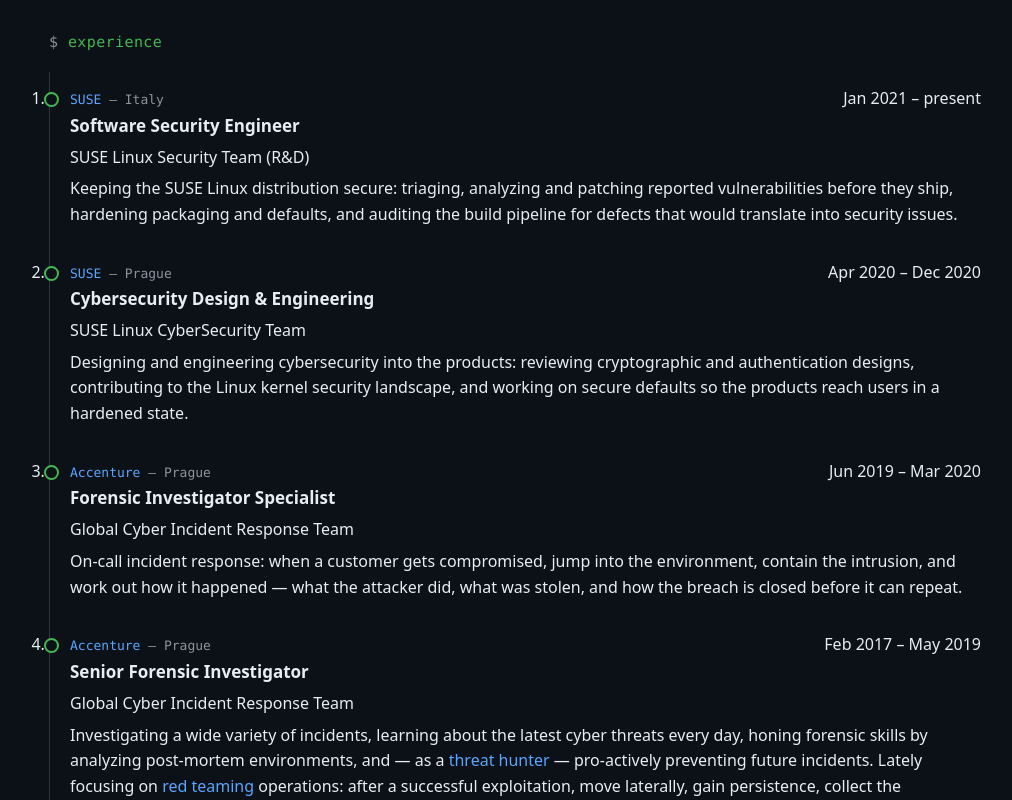
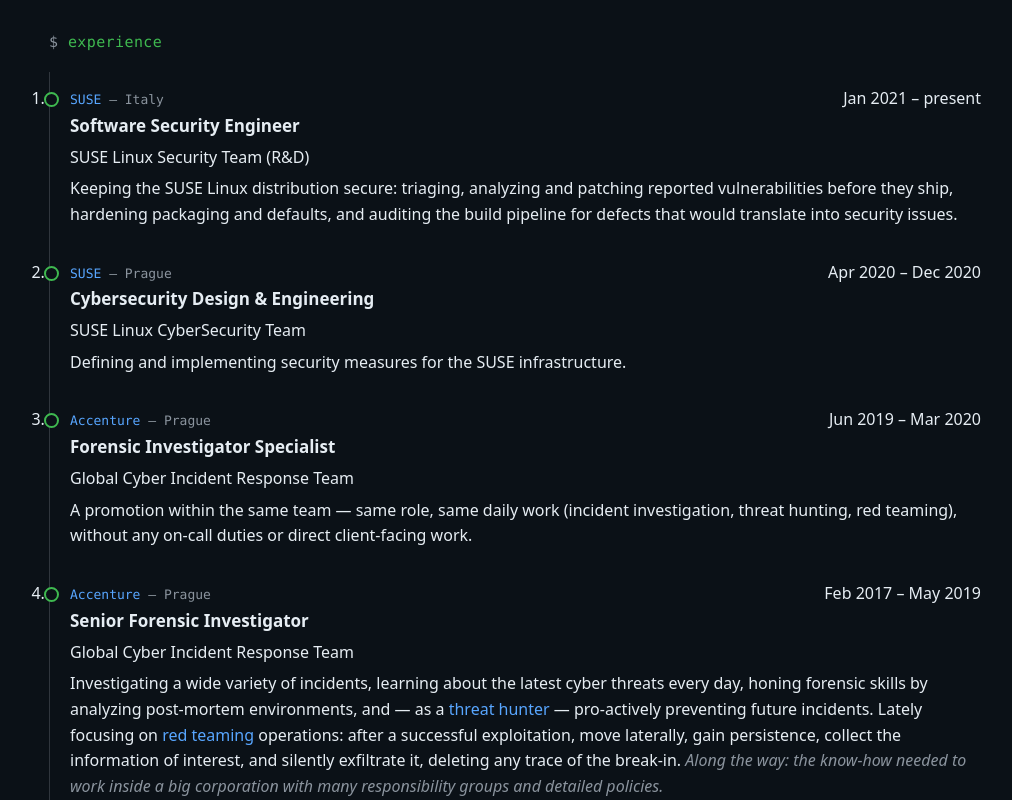
Before and after one commit to StayPirate/resumepagetest, a website built with Vite: page index.html in a window 1280 px wide. Shown: the part 615-1415 px from the top of the page, without its empty margins (125-1137 px from the left). Built offline with nearby package versions, Linux system fonts and the light colour scheme.

Commit message:
fix: accurate role descriptions (infra security; promotion, no on-call/clients)

```diff
--- a/index.html
+++ b/index.html
@@ -74,9 +74,7 @@ $</pre>
             <h3>Cybersecurity Design &amp; Engineering</h3>
             <p>SUSE Linux CyberSecurity Team</p>
             <p>
-              Designing and engineering cybersecurity into the products: reviewing cryptographic and
-              authentication designs, contributing to the Linux kernel security landscape, and working on
-              secure defaults so the products reach users in a hardened state.
+              Defining and implementing security measures for the SUSE infrastructure.
             </p>
           </li>
         <li>
@@ -87,9 +85,9 @@ $</pre>
             <h3>Forensic Investigator Specialist</h3>
             <p>Global Cyber Incident Response Team</p>
             <p>
-              On-call incident response: when a customer gets compromised, jump into the environment,
-              contain the intrusion, and work out how it happened — what the attacker did, what was stolen,
-              and how the breach is closed before it can repeat.
+              A promotion within the same team — same role, same daily work
+              (incident investigation, threat hunting, red teaming),
+              without any on-call duties or direct client-facing work.
             </p>
           </li>
         <li>
```
